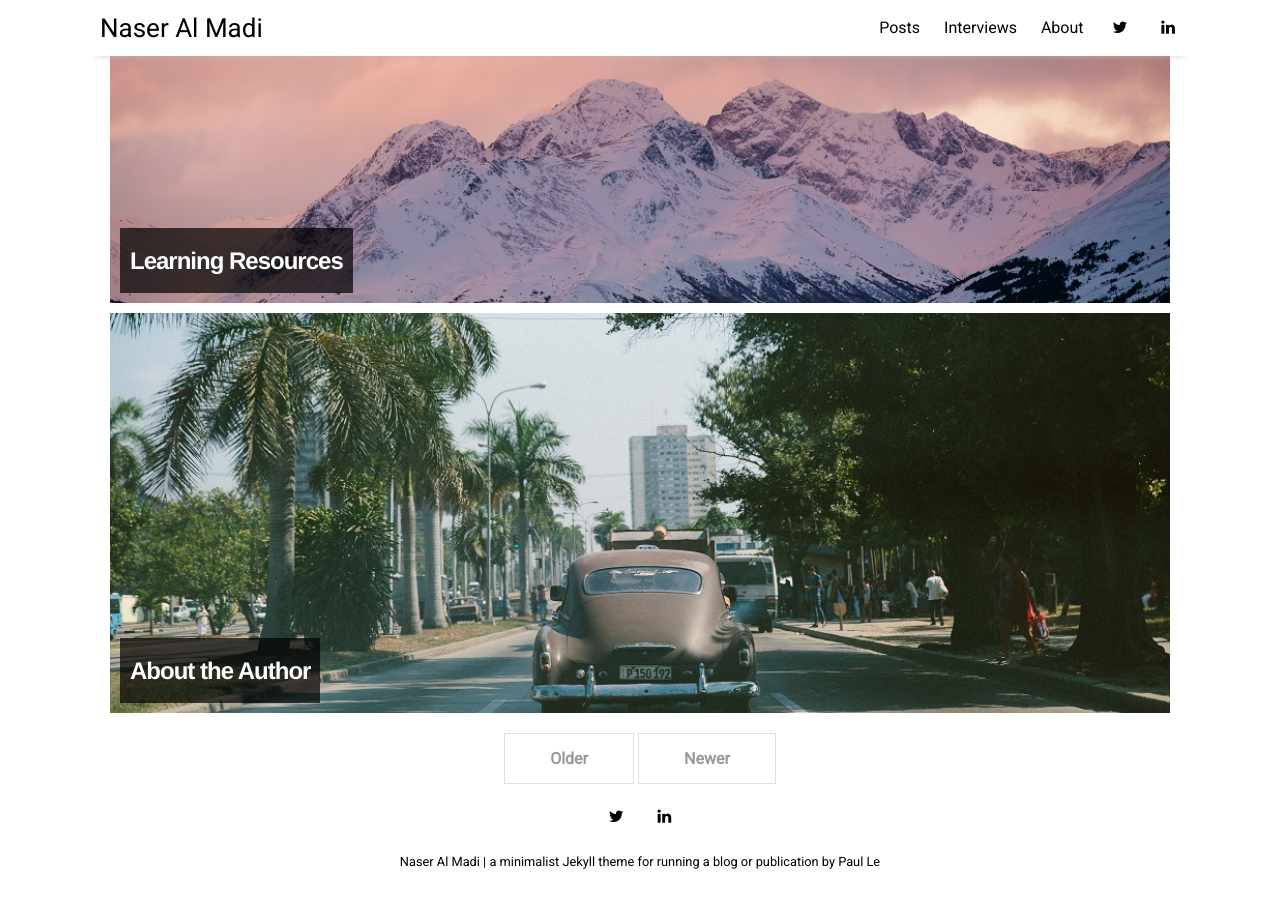
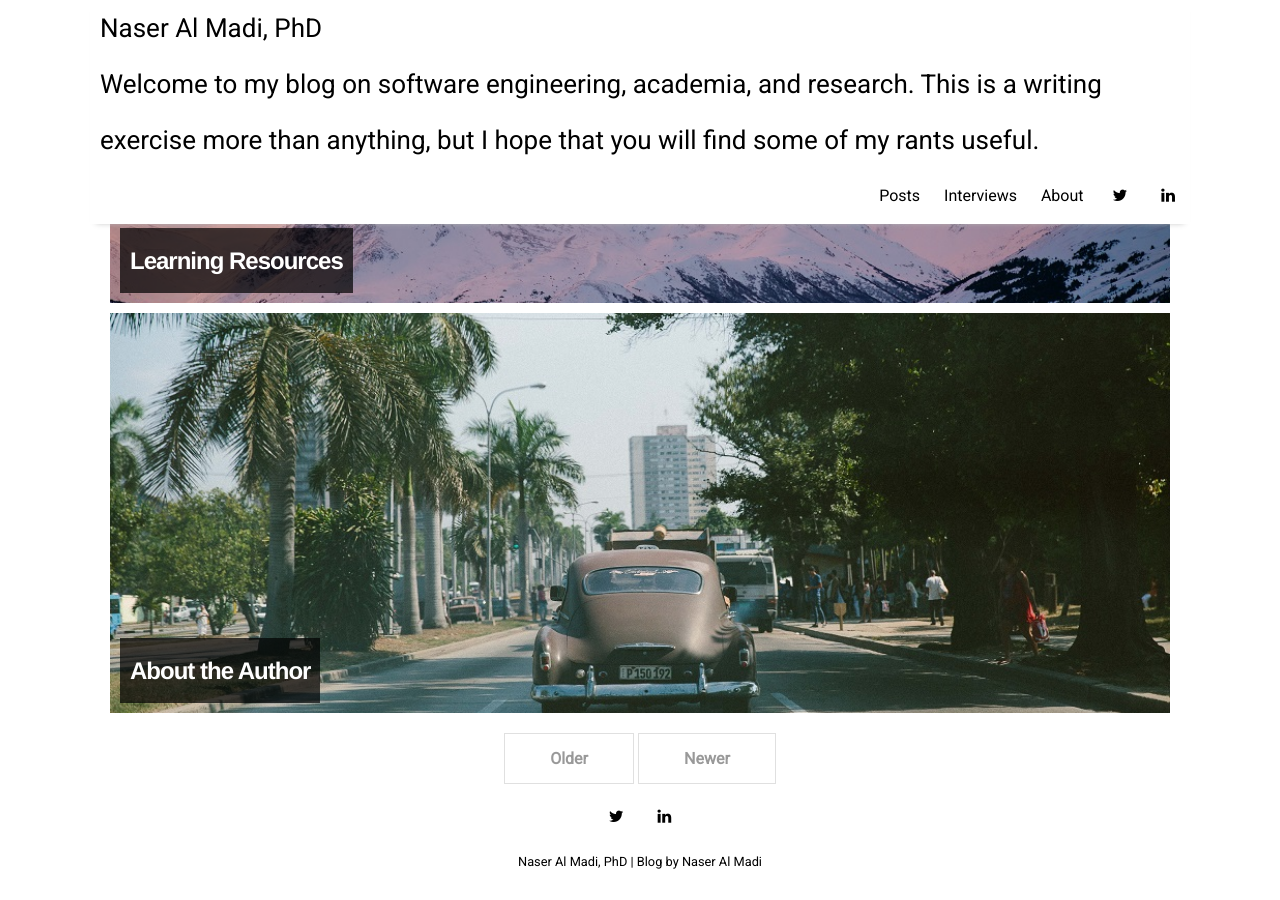
Before and after one commit to SWEFall22/swefall22.github.io, a Jekyll site: the page built from index.html, in a window 1280 px wide and 900 px high, scrolled down 1398 px. Built offline with Jekyll 4.4.1, drawn with Linux system fonts in a browser that asks for light colours; nearby versions of some CDN libraries; the list of posts is cut into pages by our own code.

Commit message:
Update _config.yml

```diff
--- a/_config.yml
+++ b/_config.yml
@@ -10,9 +10,10 @@ permalink:           /:title
 plugins:             [jekyll-paginate, jekyll-sitemap, jekyll-feed, jekyll-seo-tag]
 
 # Customise atom feed settings (this is where Jekyll-Feed gets configuration information)
-title:		           "Naser Al Madi"
-description:	       "a minimalist Jekyll theme for running a blog or publication"
-author:              "Paul Le"
+title:		           "Naser Al Madi, PhD"
+description:	       "Blog"
+details:             "Welcome to my blog on software engineering, academia, and research. This is a writing exercise more than anything, but I hope that you will find some of my rants useful."
+author:              "Naser Al Madi"
 
 # RSS 2.0 can be used instead of Atom by uncommenting following two lines
 #feed:
```
